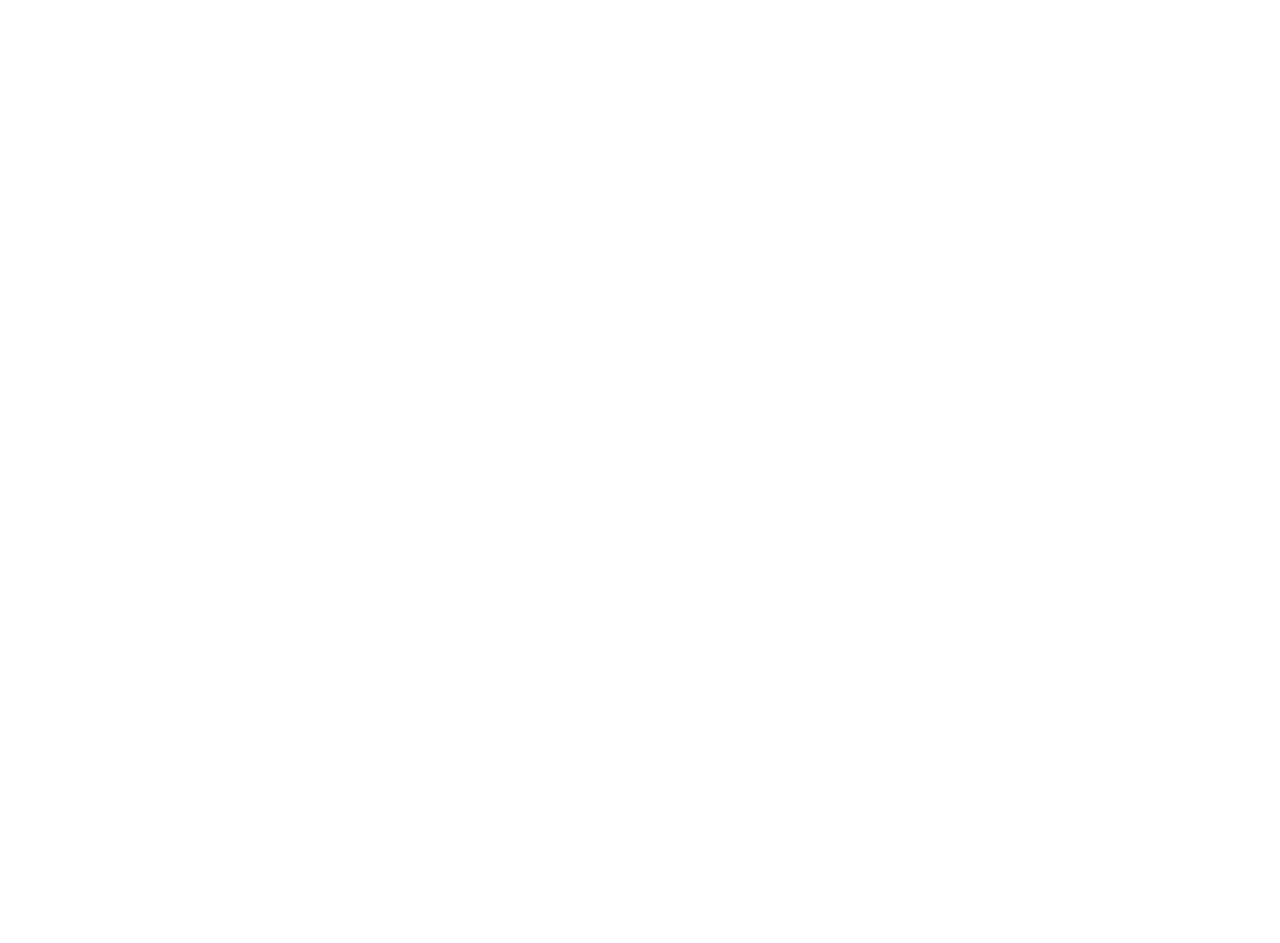
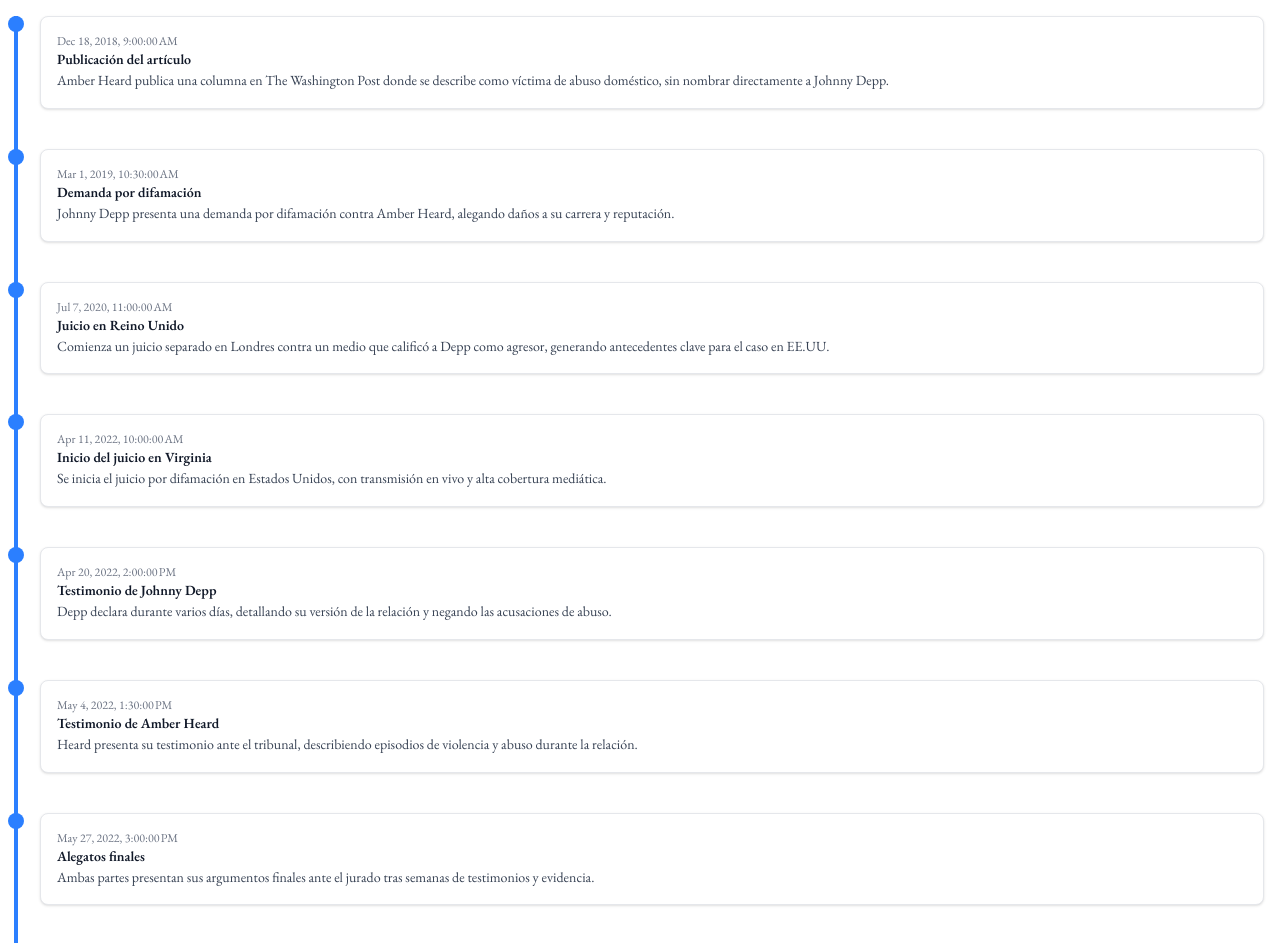
Before and after one commit to lightlinecom/lightline.front, an Angular app: page /story/1/timeline/1 in a window 1280 px wide. Before the commit this address led to /. Shown: the top 943 px of the page. Before the commit the page ends 800 px from the top, so only its background shows below. Built offline with nearby package versions, Linux system fonts and the light colour scheme.

Commit message:
componentize elements and pass data

```diff
--- /dev/null
+++ b/src/app/components/timeline-item/timeline-item.html
@@ -0,0 +1,23 @@
+<!-- Mark point -->
+<div class="absolute w-4 h-4 left-0 transform -translate-x-1/2 rounded-full bg-blue-500"></div>
+
+<!-- Card -->
+<div class="ml-6 p-4 bg-white rounded-lg shadow-sm border border-gray-200">
+
+  <!-- Date -->
+  <h2 class="font-lightline text-xs text-gray-500">{{ event().date | date:'medium' }}</h2>
+
+  <!-- Title -->
+  <h1 class="font-lightline text-sm font-semibold text-gray-900">{{ event().title }}</h1>
+
+  <!-- Description -->
+  <p class="font-lightline text-sm text-gray-700 leading-relaxed">{{ event().description }}
+  </p>
+
+  <!-- Source and more details  -->
+  @if(event().source){
+    <div class="font-lightline text-xs text-gray-500 mt-4">
+      <span>Fuente(s): {{ event().source }}</span>
+    </div>
+  }
+</div>
--- /dev/null
+++ b/src/app/components/timeline-item/timeline-item.ts
@@ -0,0 +1,12 @@
+import { DatePipe } from '@angular/common';
+import { Component, input } from '@angular/core';
+import { TimelineEvent } from '../../interfaces/timeline-event';
+
+@Component({
+  selector: 'app-timeline-item',
+  imports: [DatePipe],
+  templateUrl: './timeline-item.html'
+})
+export class TimelineItem {
+  event = input.required<TimelineEvent>();
+}
--- /dev/null
+++ b/src/app/components/timeline/timeline.html
@@ -0,0 +1,15 @@
+<div class="p-4">
+  <ul class="relative space-y-10">
+
+    <!-- Vertical line -->
+    <!-- <div class="absolute w-1 bg-linear-to-b from-blue-500 to-red-600 h-full left-0 transform -translate-x-1/2"></div> -->
+    <div class="absolute w-1 bg-blue-500 h-full left-0 transform -translate-x-1/2"></div>
+
+    <!-- Items -->
+     @for(event of events(); track event.id){
+      <li>
+        <app-timeline-item [event]="event"/>
+      </li>
+     }
+  </ul>
+</div>
--- /dev/null
+++ b/src/app/components/timeline/timeline.ts
@@ -0,0 +1,12 @@
+import { Component, input } from '@angular/core';
+import { TimelineItem } from "../timeline-item/timeline-item";
+import { TimelineEvent } from '../../interfaces/timeline-event';
+
+@Component({
+  selector: 'app-timeline',
+  imports: [TimelineItem],
+  templateUrl: './timeline.html'
+})
+export class Timeline {
+  events = input.required<TimelineEvent[]>();
+}
--- /dev/null
+++ b/src/app/interfaces/timeline-event.ts
@@ -0,0 +1,7 @@
+export interface TimelineEvent {
+  id: number;
+  date: Date;
+  title: string;
+  description: string;
+  source?: string;
+}
--- /dev/null
+++ b/src/app/pages/story/story.html
@@ -0,0 +1 @@
+<app-timeline [events]="events"></app-timeline>
--- /dev/null
+++ b/src/app/pages/story/story.ts
@@ -0,0 +1,62 @@
+import { Component } from '@angular/core';
+import { Timeline } from '../../components/timeline/timeline';
+import { TimelineEvent } from '../../interfaces/timeline-event';
+
+@Component({
+  selector: 'app-story',
+  imports: [Timeline],
+  templateUrl: './story.html'
+})
+export class Story {
+  events: TimelineEvent[] = [
+    {
+      id: 1,
+      date: new Date('2018-12-18T09:00:00'),
+      title: 'Publicación del artículo',
+      description: 'Amber Heard publica una columna en The Washington Post donde se describe como víctima de abuso doméstico, sin nombrar directamente a Johnny Depp.'
+    },
+    {
+      id: 2,
+      date: new Date('2019-03-01T10:30:00'),
+      title: 'Demanda por difamación',
+      description: 'Johnny Depp presenta una demanda por difamación contra Amber Heard, alegando daños a su carrera y reputación.'
+    },
+    {
+      id: 3,
+      date: new Date('2020-07-07T11:00:00'),
+      title: 'Juicio en Reino Unido',
+      description: 'Comienza un juicio separado en Londres contra un medio que calificó a Depp como agresor, generando antecedentes clave para el caso en EE.UU.'
+    },
+    {
+      id: 4,
+      date: new Date('2022-04-11T10:00:00'),
+      title: 'Inicio del juicio en Virginia',
+      description: 'Se inicia el juicio por difamación en Estados Unidos, con transmisión en vivo y alta cobertura mediática.'
+    },
+    {
+      id: 5,
+      date: new Date('2022-04-20T14:00:00'),
+      title: 'Testimonio de Johnny Depp',
+      description: 'Depp declara durante varios días, detallando su versión de la relación y negando las acusaciones de abuso.'
+    },
+    {
+      id: 6,
+      date: new Date('2022-05-04T13:30:00'),
+      title: 'Testimonio de Amber Heard',
+      description: 'Heard presenta su testimonio ante el tribunal, describiendo episodios de violencia y abuso durante la relación.'
+    },
+    {
+      id: 7,
+      date: new Date('2022-05-27T15:00:00'),
+      title: 'Alegatos finales',
+      description: 'Ambas partes presentan sus argumentos finales ante el jurado tras semanas de testimonios y evidencia.'
+    },
+    {
+      id: 8,
+      date: new Date('2022-06-01T15:00:00'),
+      title: 'Veredicto del jurado',
+      description: 'El jurado falla mayoritariamente a favor de Johnny Depp, otorgándole compensación por daños, aunque también concede una compensación menor a Amber Heard.',
+      source: 'Tribunal de Virginia, 2022'
+    }
+  ];
+}
--- a/src/app/pages/timeline/timeline.html
+++ /dev/null
@@ -1,36 +0,0 @@
-<div class="p-4">
-  <ul class="relative space-y-10">
-
-    <!-- Vertical line -->
-    <!-- <div class="absolute w-1 bg-linear-to-b from-blue-500 to-red-600 h-full left-0 transform -translate-x-1/2"></div> -->
-    <div class="absolute w-1 bg-blue-500 h-full left-0 transform -translate-x-1/2"></div>
-
-    <!-- Items -->
-    <li>
-      <!-- Mark point -->
-      <div class="absolute w-4 h-4 left-0 transform -translate-x-1/2 rounded-full bg-blue-500"></div>
-
-      <!-- Card -->
-      <div class="ml-6 p-4 bg-white rounded-lg shadow-sm border border-gray-200">
-
-        <!-- Date -->
-        <h2 class="font-lightline text-xs text-gray-500">27-03-2025 13:47</h2>
-
-        <!-- Title -->
-        <h1 class="font-lightline text-sm font-semibold text-gray-900">Item 1</h1>
-
-        <!-- Description -->
-        <p class="font-lightline text-sm text-gray-700 leading-relaxed">Lorem ipsum dolor sit amet, consectetur
-          adipisicing elit. Mollitia et neque sunt, nobis fuga, maxime magni
-          beatae a consequuntur, soluta repudiandae debitis. Fugit dolorum, rerum rem necessitatibus debitis ea nisi?
-        </p>
-
-        <!-- Source and more details  -->
-        <div class="flex justify-between font-lightline text-xs text-gray-500 mt-4">
-          <span>Fuente: Example Source</span>
-          <span>Más info</span>
-        </div>
-      </div>
-    </li>
-  </ul>
-</div>
--- a/src/app/pages/timeline/timeline.ts
+++ /dev/null
@@ -1,9 +0,0 @@
-import { Component } from '@angular/core';
-
-@Component({
-  selector: 'app-timeline',
-  imports: [],
-  templateUrl: './timeline.html',
-  styles: ``,
-})
-export class Timeline {}
```
Also changed, not shown: src/app/app.routes.ts (+4 -4 lines).
